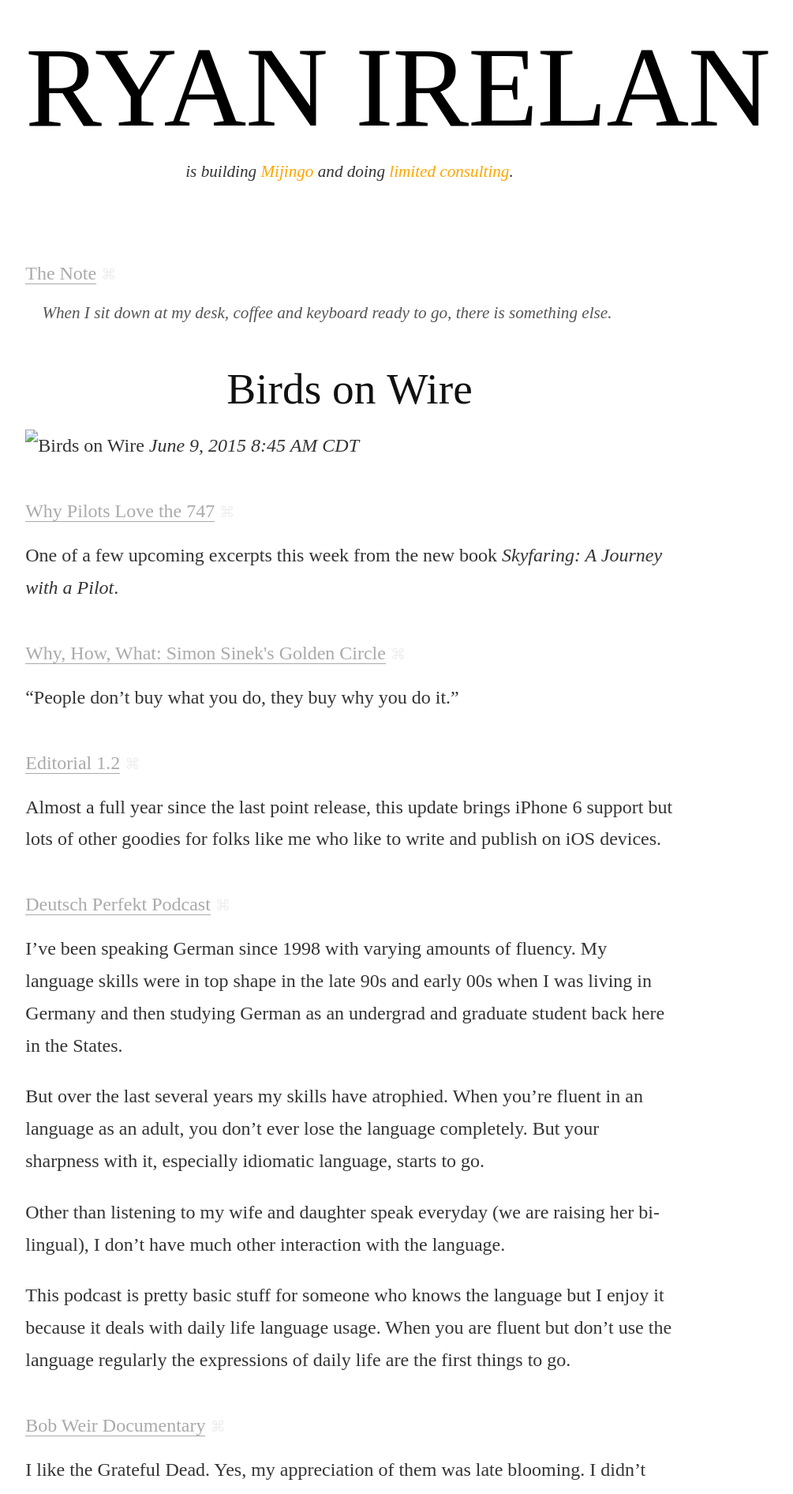
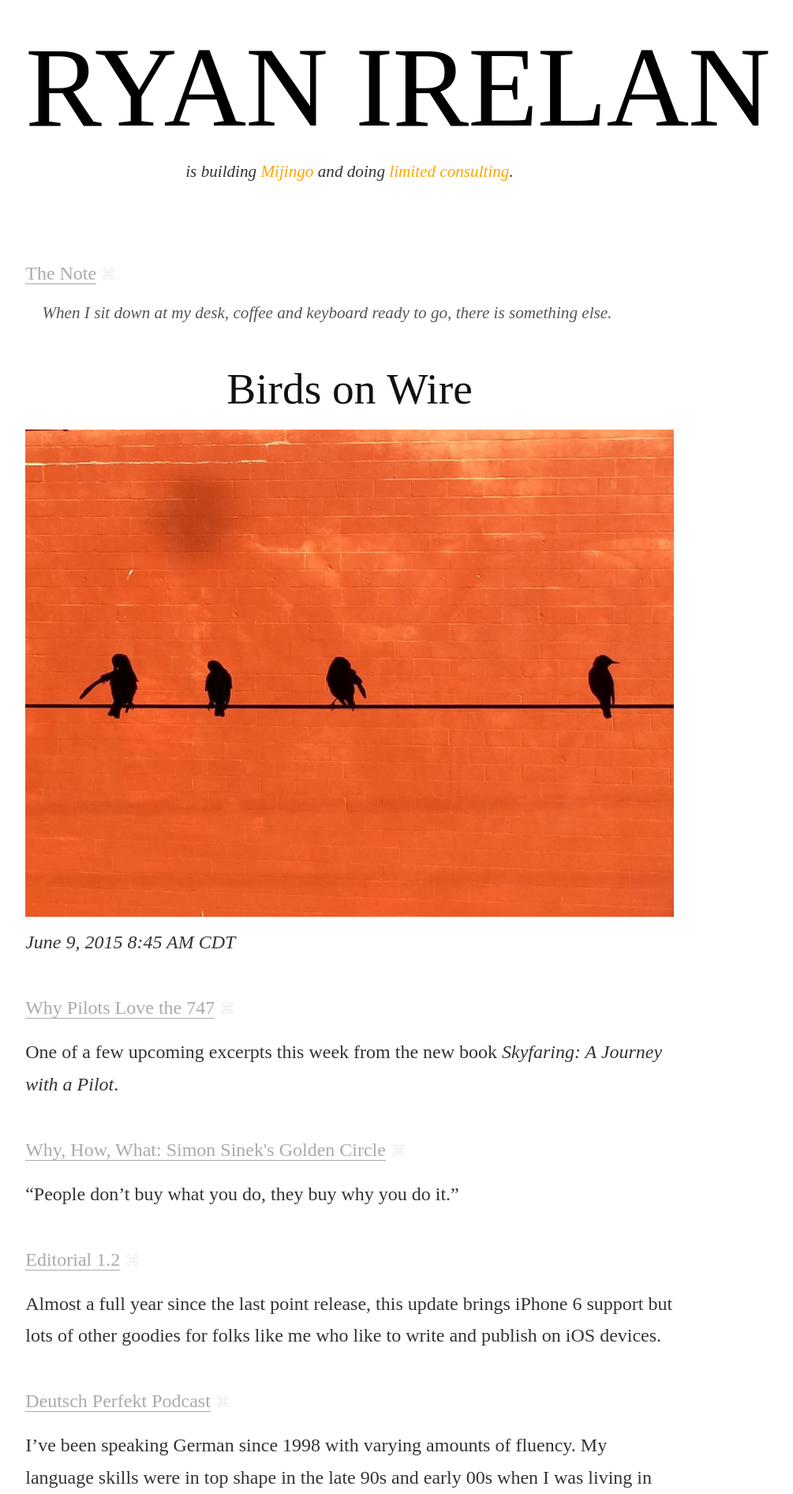
Before and after one commit to ryanirelan/ryanirelan.github.io, a Jekyll site: the page built from index.html, in a window 1280 px wide. Shown: the top 1892 px of the page at 79% size, without its empty margins (197-1202 px from the left). Built offline with Jekyll 4.4.1, drawn with Linux system fonts in a browser that asks for light colours; nearby versions of some CDN libraries; some web fonts are replaced.

Commit message:
fixed image url

```diff
--- a/_posts/2015-06-16-birds-on-wire.markdown
+++ b/_posts/2015-06-16-birds-on-wire.markdown
@@ -3,5 +3,5 @@ layout: post
 title: "Birds on Wire"
 ---
 
-![Birds on Wire](IMG_2864.jpg)
+![Birds on Wire](/images/IMG_2864.jpg)
 _June 9, 2015 8:45 AM CDT_
```
